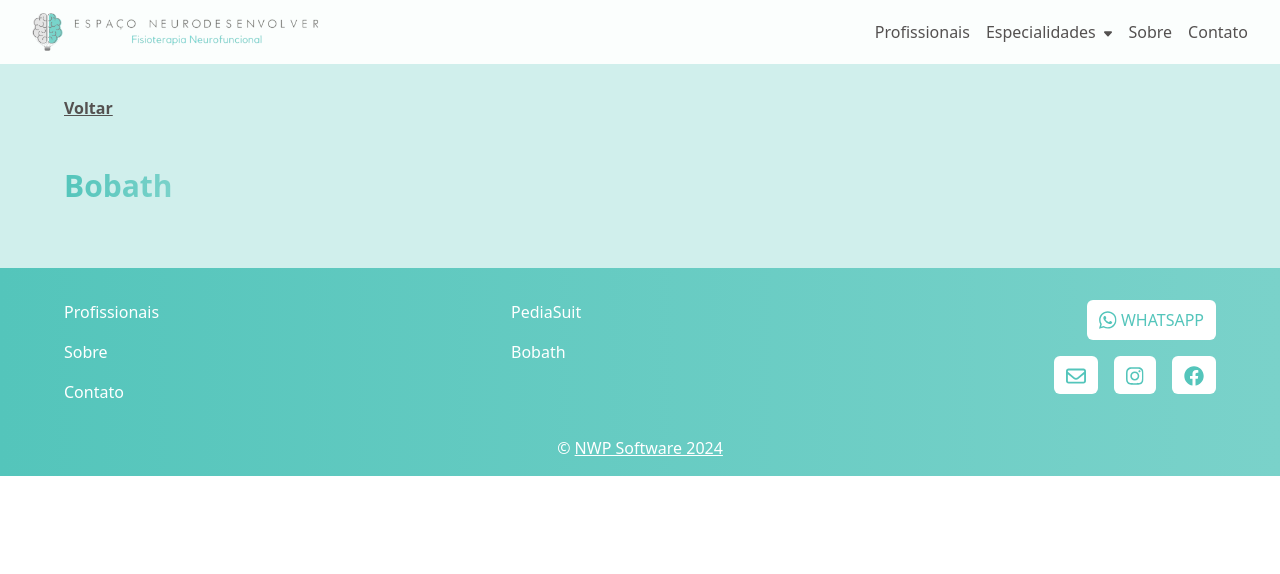
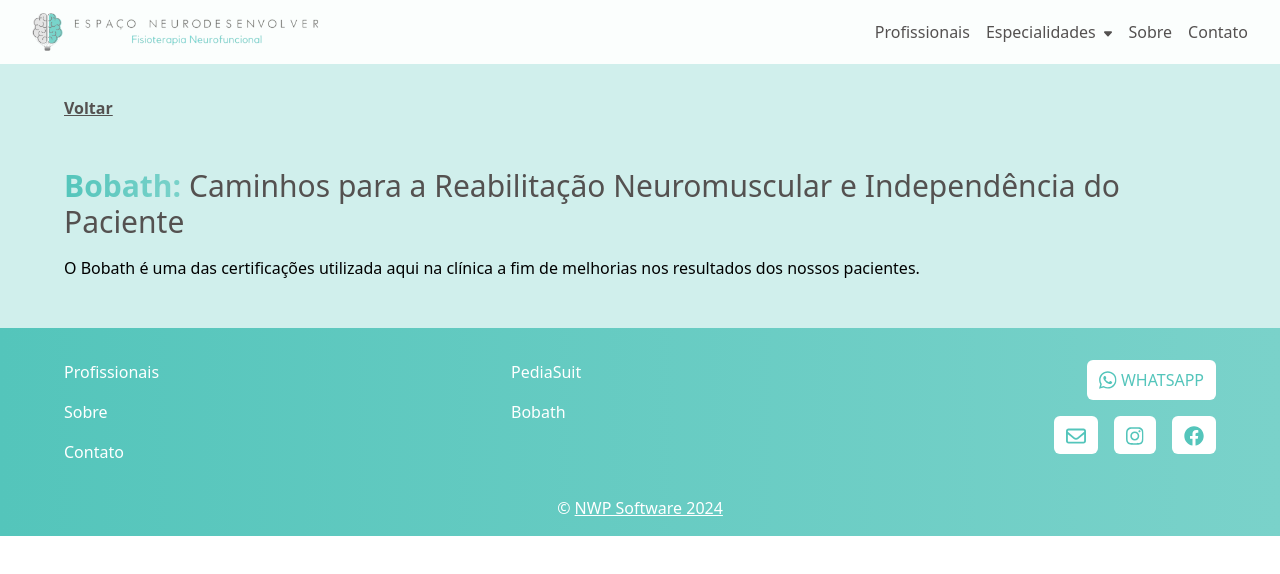
Before and after one commit to NathanPatrzyk/espaconeurodesenvolver, a React (Vite) app: page /especialidades/bobath in a window 1280 px wide. Shown: the top 574 px of the page. Built offline with nearby package versions, Linux system fonts and the light colour scheme.

Commit message:
version-5.0.2

```diff
--- a/src/routes/Bobath.jsx
+++ b/src/routes/Bobath.jsx
@@ -10,9 +10,15 @@ function Bobath() {
         <div className="flex-1 flex flex-col md:py-12 md:px-16 md:pt-4 py-8 px-4 pt-4">
           <h1 className="text-dark-neuro text-3xl pb-4">
             <span className="font-bold bg-gradient-to-r from-dark-cyan-neuro to-cyan-neuro text-transparent bg-clip-text text-3xl">
-              Bobath
-            </span>
+              Bobath:
+            </span>{" "}
+            Caminhos para a Reabilitação Neuromuscular e Independência do
+            Paciente
           </h1>
+          <p>
+            O Bobath é uma das certificações utilizada aqui na clínica a fim de
+            melhorias nos resultados dos nossos pacientes.
+          </p>
         </div>
       </main>
       <Nav />
```
